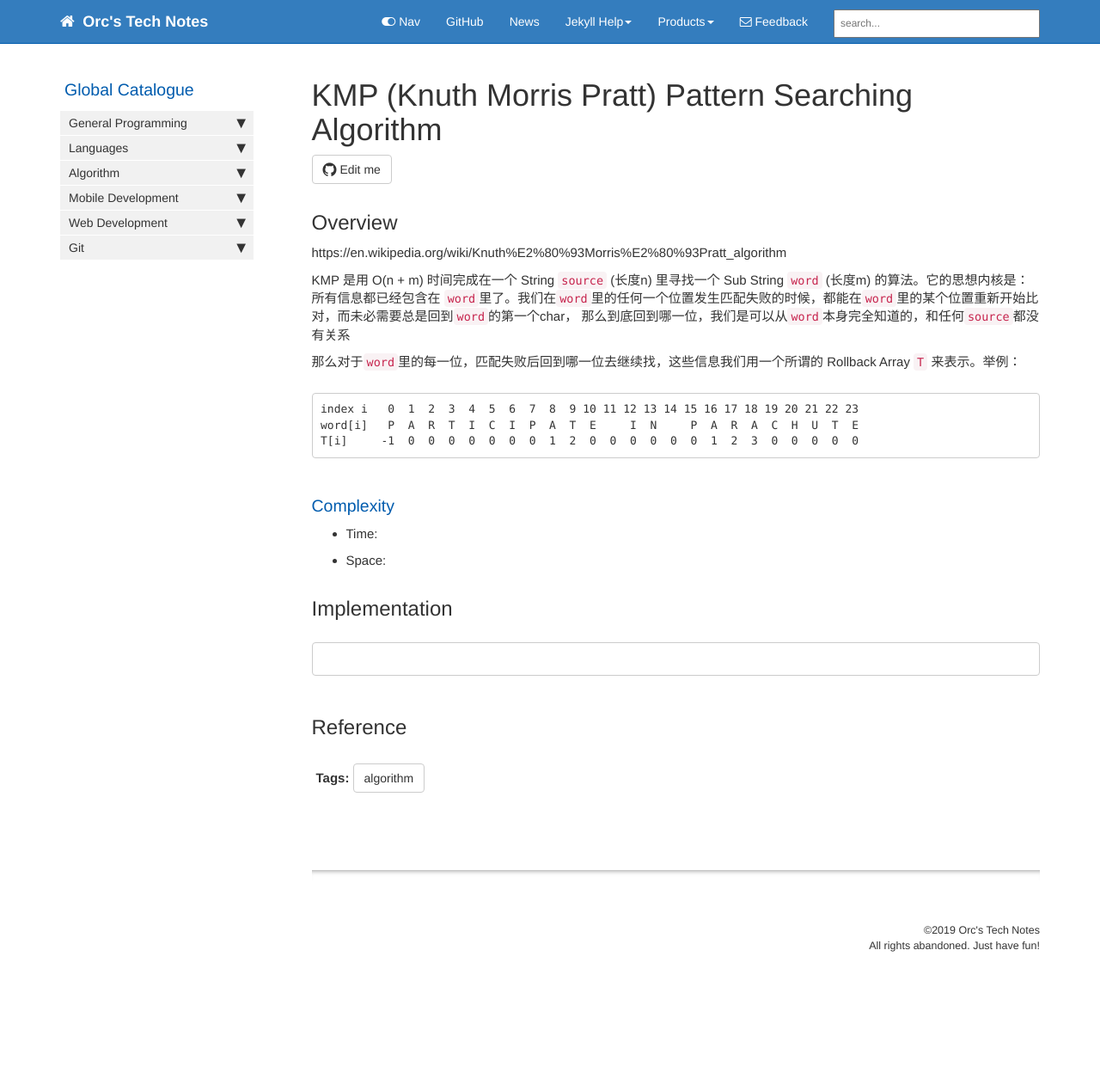
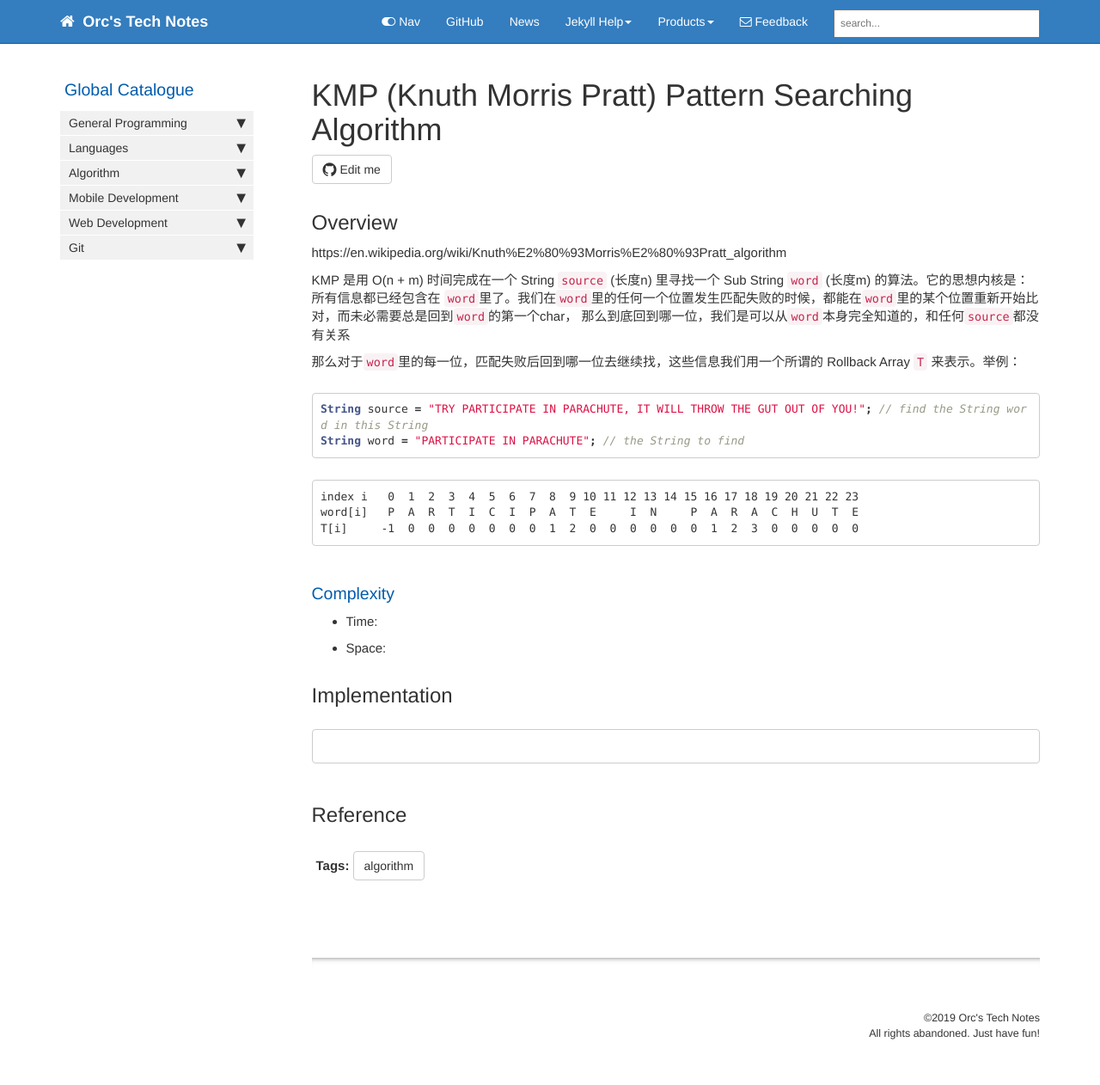
Before and after one commit to HungryOrc/hungryorc.github.io, a Jekyll site: the page built from pages/algorithm/algorithm_KMP.md, in a window 1280 px wide. Shown: the whole page at 86% size. Built offline with Jekyll 4.4.1, drawn with Linux system fonts in a browser that asks for light colours; nearby versions of some CDN libraries; comment, search, counter and statistics services are not loaded; before the commit the page ends 1160 px from its top, so only the background shows below that.

Commit message:
Update algorithm_KMP.md

````diff
--- a/pages/algorithm/algorithm_KMP.md
+++ b/pages/algorithm/algorithm_KMP.md
@@ -17,6 +17,10 @@ KMP 是用 O(n + m) 时间完成在一个 String `source` (长度n) 里寻找一
 那么到底回到哪一位，我们是可以从`word`本身完全知道的，和任何`source`都没有关系
 
 那么对于`word`里的每一位，匹配失败后回到哪一位去继续找，这些信息我们用一个所谓的 Rollback Array `T` 来表示。举例：
+```java
+String source = "TRY PARTICIPATE IN PARACHUTE, IT WILL THROW THE GUT OUT OF YOU!"; // find the String word in this String
+String word = "PARTICIPATE IN PARACHUTE"; // the String to find
+```
 ```
 index i   0  1  2  3  4  5  6  7  8  9 10 11 12 13 14 15 16 17 18 19 20 21 22 23
 word[i]   P  A  R  T  I  C  I  P  A  T  E     I  N     P  A  R  A  C  H  U  T  E
````
